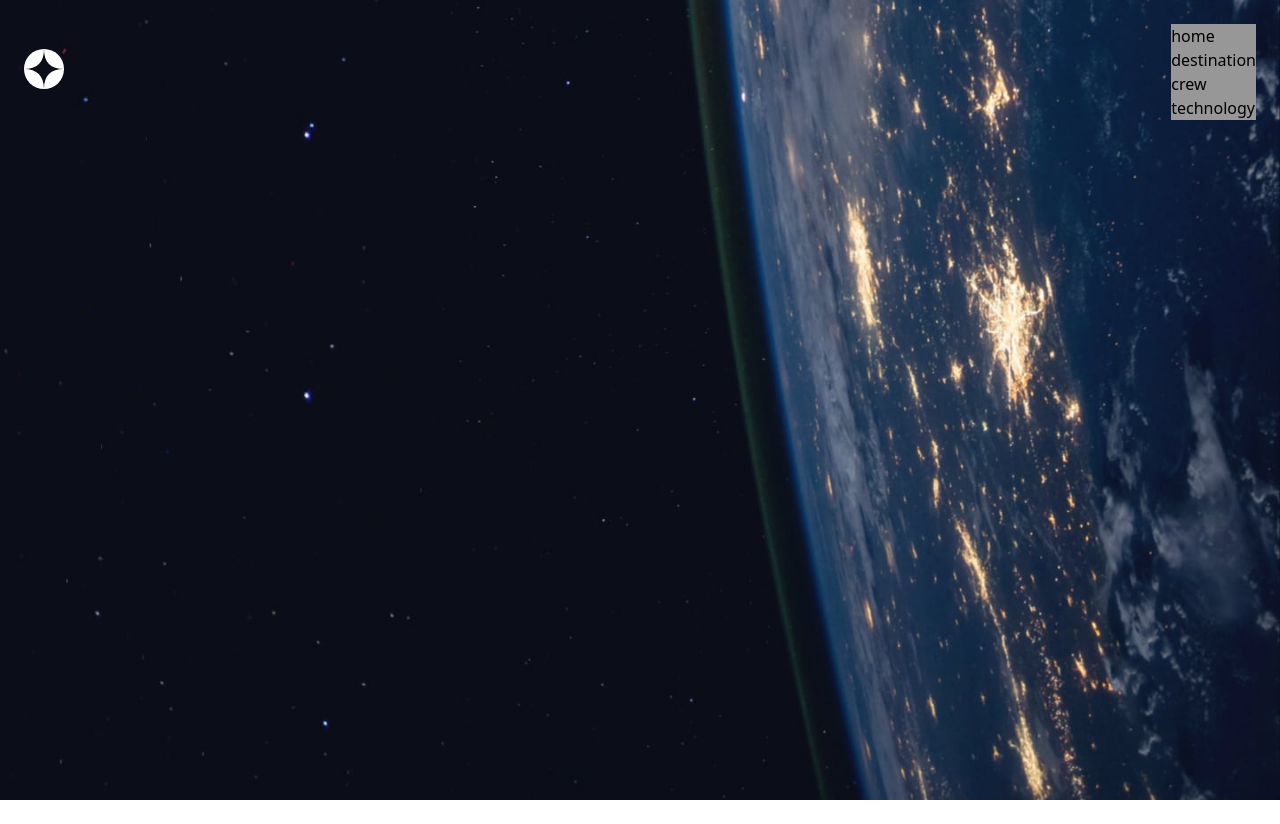
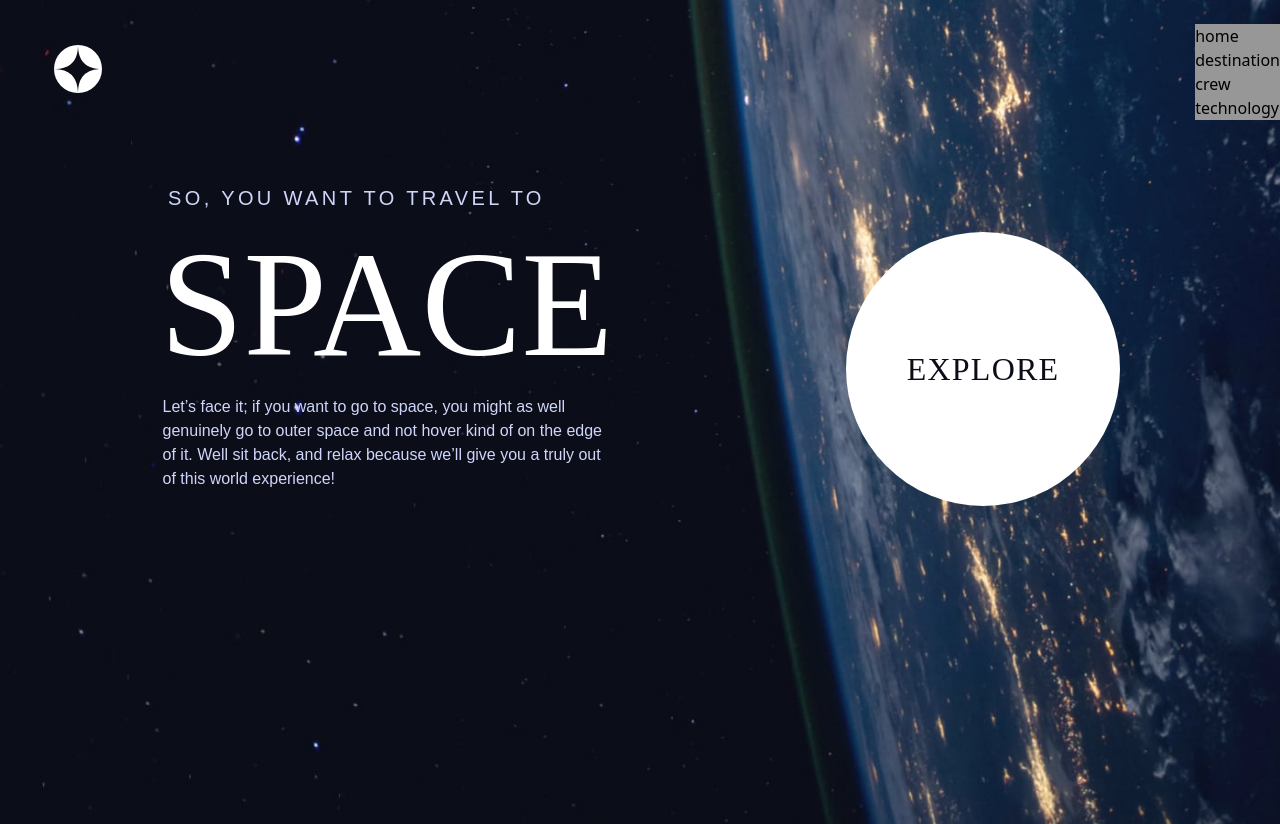
Before and after one commit to Squashim/space-tourism, a Next.js app: page / in a window 1280 px wide. Before the commit the page ends 800 px from the top, so only its background shows below. Built offline with nearby package versions, Linux system fonts and the light colour scheme.

Commit message:
Updated main, header

```diff
--- /dev/null
+++ b/components/ExploreBtn.js
@@ -0,0 +1,13 @@
+import React from "react";
+
+const ExploreBtn = () => {
+	return (
+		<button className='flex items-center justify-center xs:w-[15.125rem] min-w-[9.375rem] xl:w-[17.125rem] aspect-square bg-white rounded-full cursor-pointer  hover:shadow-exploreBtnShadow'>
+			<h4 className='font-bellefair text-[1.25rem] tracking-[1.25px] xs:text-[2rem] uppercase text-dark '>
+				explore
+			</h4>
+		</button>
+	);
+};
+
+export default ExploreBtn;
--- a/components/Main.js
+++ b/components/Main.js
@@ -1,7 +1,29 @@
 import React from "react";
+import ExploreBtn from "./ExploreBtn";
 
 const Main = () => {
-	return <div className='relative'></div>;
+	return (
+		<div className=' relative p-6 flex flex-col lg:flex-row lg:px-[10rem] items-center justify-between '>
+			<div className='flex flex-col items-center text-center lg:text-left  xs:min-w-[21rem] mx-auto lg:m-0'>
+				<p className='text-blue uppercase font-barlowCondensed text-[1rem] tracking-[2px] xs:text-[1.25rem] xs:tracking-[3.38px] w-full lg:pl-2'>
+					So, you want to travel to
+				</p>
+				<h1 className='xs:text-[9.375rem] text-white uppercase text-[5rem] font-bellefair xs:leading-[9.375rem] leading-[6.25rem] mt-4'>
+					Space
+				</h1>
+				<p className='font-barlow text-blue text-[0.938rem] xs:text-base mt-4 leading-[1.563rem] lg:max-w-[28rem]'>
+					Let’s face it; if you want to go to space, you might as well genuinely
+					go to outer space and not hover kind of on the edge of it. Well sit
+					back, and relax because we’ll give you a truly out of this world
+					experience!
+				</p>
+			</div>
+
+			<div className='flex items-center w-full lg:w-[50%] lg:justify-end  justify-center  mt-16 '>
+				<ExploreBtn />
+			</div>
+		</div>
+	);
 };
 
 export default Main;
--- a/components/Navbar.js
+++ b/components/Navbar.js
@@ -9,14 +9,14 @@ const Navbar = () => {
 	const [nav, setNav] = useState("false");
 
 	return (
-		<div className='flex items-center justify-between w-full h-full p-6'>
+		<div className='flex items-center justify-between h-[6rem] my-6 ml-[3.4rem]'>
 			<div>
-				<Image src={logo} width={40} height={40} />
+				<Image src={logo} />
 			</div>
 
 			{/* Desktop design */}
-			<div className='hidden xs:flex  h-full bg-[#979797]'>
-				<ul>
+			<div className='hidden items-center xs:flex bg-[#979797]'>
+				<ul className=''>
 					<li>home</li>
 					<li>destination</li>
 					<li>crew</li>
--- a/styles/globals.css
+++ b/styles/globals.css
@@ -13,32 +13,7 @@ body {
 	transition: 1s;
 }
 
-h1,
-h2,
-h3,
-h4 {
-	font-family: "Bellefair";
-}
-
-h1 {
-	font-size: 9.375rem;
-}
-h2 {
-	font-size: 6.25rem;
-}
-h3 {
-	font-size: 3.5rem;
-}
-h4 {
-	font-size: 2rem;
-}
-h5 {
-	font-family: "Barlow Condensed", sans-serif;
-	letter-spacing: 4.75;
-	font-size: 1.75rem;
-}
-
-@media screen and (min-width: 425px) {
+@media screen and (min-width: 475px) {
 	body {
 		background-image: url("../assets/home/background-home-tablet.jpg");
 	}
--- a/tailwind.config.js
+++ b/tailwind.config.js
@@ -6,12 +6,21 @@ module.exports = {
 	],
 	theme: {
 		extend: {
+			colors: {
+				dark: "#0b0d17",
+				blue: "#d0d6f9",
+			},
 			screens: {
-				xs: "425px",
+				xs: "475px",
 			},
-		},
-		fontFamily: {
-			barlowCondensed: "Barlow Condensed, sans-serif",
+			boxShadow: {
+				exploreBtnShadow: "0px 0px 0px 60px rgba(255,255,255,.1)",
+			},
+			fontFamily: {
+				barlowCondensed: "Barlow Condensed, sans-serif",
+				bellefair: "Bellefair, serif",
+				barlow: "Barlow, sans-serif",
+			},
 		},
 	},
 	plugins: [],
```
